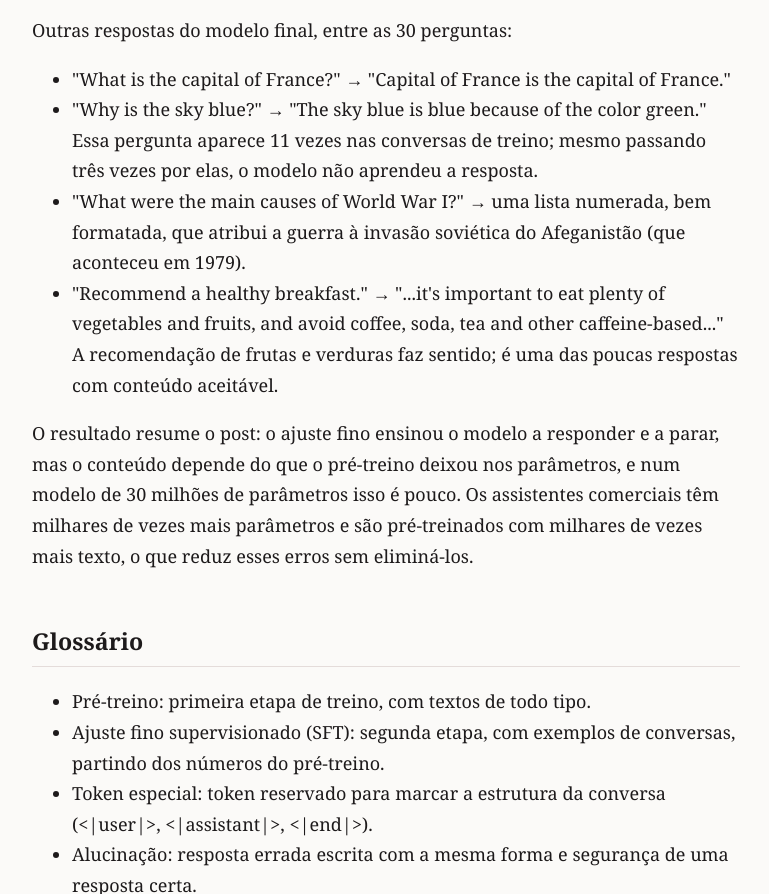
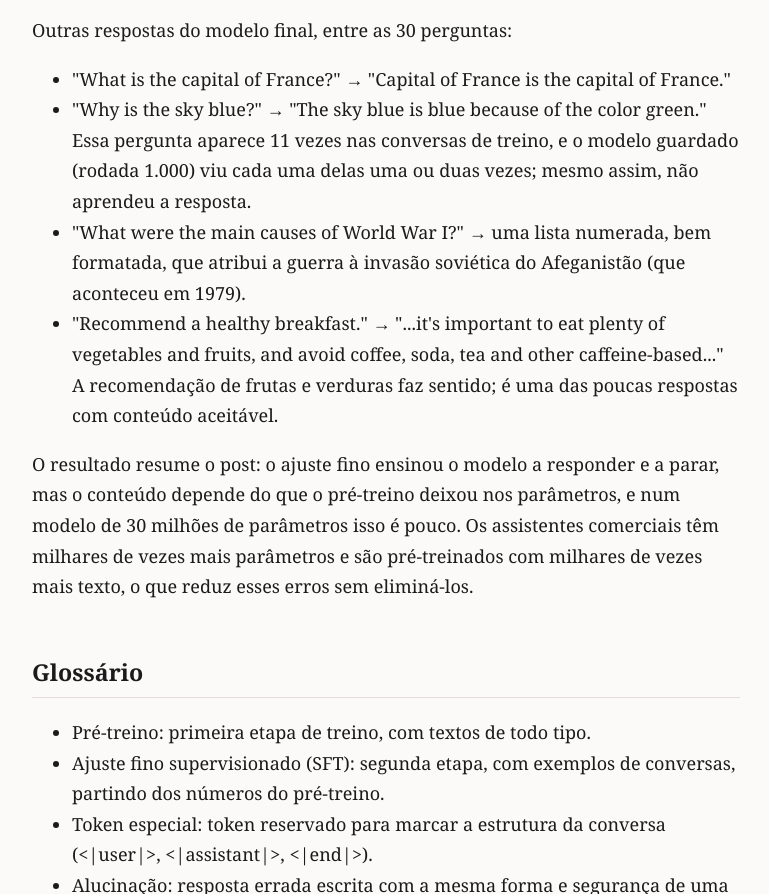
Before and after one commit to dedezza1D/dedezza1D.github.io, a plain HTML site: page como-um-chatgpt-funciona/parte-2-conversar.html in a window 1280 px wide. Shown: the part 8627-9521 px from the top of the page, without its empty margins (254-1023 px from the left). Drawn offline with Linux system fonts and the light colour scheme.

Commit message:
Correct how many times the saved chat model saw each conversation
The answers in Part 2 come from the model saved at round 1,000, which
is 1.84 passes over the training conversations, not three. The
sky-blue example now says that model saw each of its 11 conversations
once or twice, in English and Portuguese.

```diff
--- a/como-um-chatgpt-funciona/parte-2-conversar.html
+++ b/como-um-chatgpt-funciona/parte-2-conversar.html
@@ -305,7 +305,7 @@ ol.toc li{margin:.5em 0}ol.toc .meta{display:block}
 <p>Outras respostas do modelo final, entre as 30 perguntas:</p>
 <ul>
 <li>"What is the capital of France?" → "Capital of France is the capital of France."</li>
-<li>"Why is the sky blue?" → "The sky blue is blue because of the color green." Essa pergunta aparece 11 vezes nas conversas de treino; mesmo passando três vezes por elas, o modelo não aprendeu a resposta.</li>
+<li>"Why is the sky blue?" → "The sky blue is blue because of the color green." Essa pergunta aparece 11 vezes nas conversas de treino, e o modelo guardado (rodada 1.000) viu cada uma delas uma ou duas vezes; mesmo assim, não aprendeu a resposta.</li>
 <li>"What were the main causes of World War I?" → uma lista numerada, bem formatada, que atribui a guerra à invasão soviética do Afeganistão (que aconteceu em 1979).</li>
 <li>"Recommend a healthy breakfast." → "...it's important to eat plenty of vegetables and fruits, and avoid coffee, soda, tea and other caffeine-based..." A recomendação de frutas e verduras faz sentido; é uma das poucas respostas com conteúdo aceitável.</li>
 </ul>
```
Also changed, not shown: inside-a-chatgpt/part-2-teaching-it-to-chat.html (+1 -1 lines).
